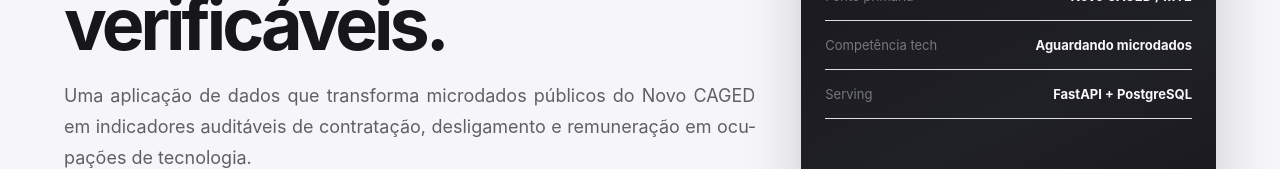
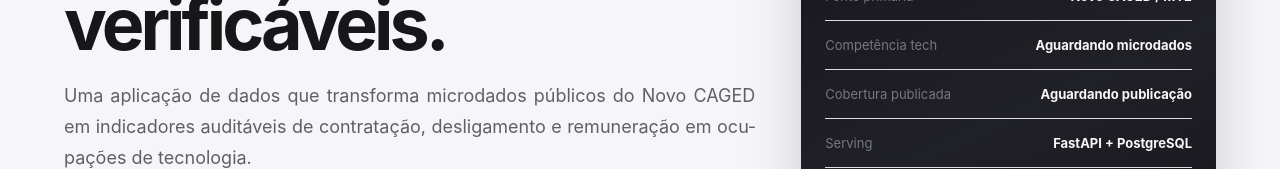
Before and after one commit to peedrovinicius/mercado-tech-brasil, a React (Vite) app in the folder frontend/: page / in a window 1280 px wide. Shown: the part 424-593 px from the top of the page. Built offline with nearby package versions, Linux system fonts and the light colour scheme; no server answers.

Commit message:
feat: show published historical coverage

```diff
--- a/frontend/src/pages/Dashboard.tsx
+++ b/frontend/src/pages/Dashboard.tsx
@@ -19,6 +19,11 @@ export function Dashboard() {
   const [methodologyOpen, setMethodologyOpen] = useState(false)
 
   const readiness = useQuery({ queryKey: ['readiness'], queryFn: api.readiness })
+  const releases = useQuery({
+    queryKey: ['releases'],
+    queryFn: api.releases,
+    retry: false,
+  })
   const officialReference = useQuery({
     queryKey: ['official-reference-202607'],
     queryFn: api.officialReferenceJuly2026,
@@ -70,6 +75,16 @@ export function Dashboard() {
   const isLoading = readiness.isLoading || (readiness.data?.data_loaded && overview.isLoading)
   const noData = readiness.isSuccess && readiness.data.data_loaded === false
   const hasTechData = overview.isSuccess
+  const publishedCompetencies = releases.data?.published_competencies ?? []
+  const firstPublished = publishedCompetencies[0]
+  const lastPublished = publishedCompetencies[publishedCompetencies.length - 1]
+  const coverageLabel = publishedCompetencies.length
+    ? (
+        publishedCompetencies.length === 1
+          ? formatCompetence(lastPublished)
+          : `${formatCompetence(firstPublished)} a ${formatCompetence(lastPublished)}`
+      )
+    : 'Aguardando publicação'
 
   return (
     <main>
@@ -128,6 +143,7 @@ export function Dashboard() {
           <div className="hero__meta hero__meta--card">
             <div><span>Fonte primária</span><strong>Novo CAGED / MTE</strong></div>
             <div><span>Competência tech</span><strong>{overview.data ? formatCompetence(overview.data.competence) : 'Aguardando microdados'}</strong></div>
+            <div><span>Cobertura publicada</span><strong>{coverageLabel}</strong></div>
             <div><span>Serving</span><strong>FastAPI + PostgreSQL</strong></div>
           </div>
         </div>
@@ -160,7 +176,9 @@ export function Dashboard() {
               <h2>Indicadores do mercado tech formal</h2>
             </div>
             <span className="section-heading__meta">
-              {formatCompetence(overview.data.competence)} · CBO v2
+              {publishedCompetencies.length > 1
+                ? `${publishedCompetencies.length} competências · ${coverageLabel} · CBO v2`
+                : `${formatCompetence(overview.data.competence)} · CBO v2`}
             </span>
           </section>
 
```
